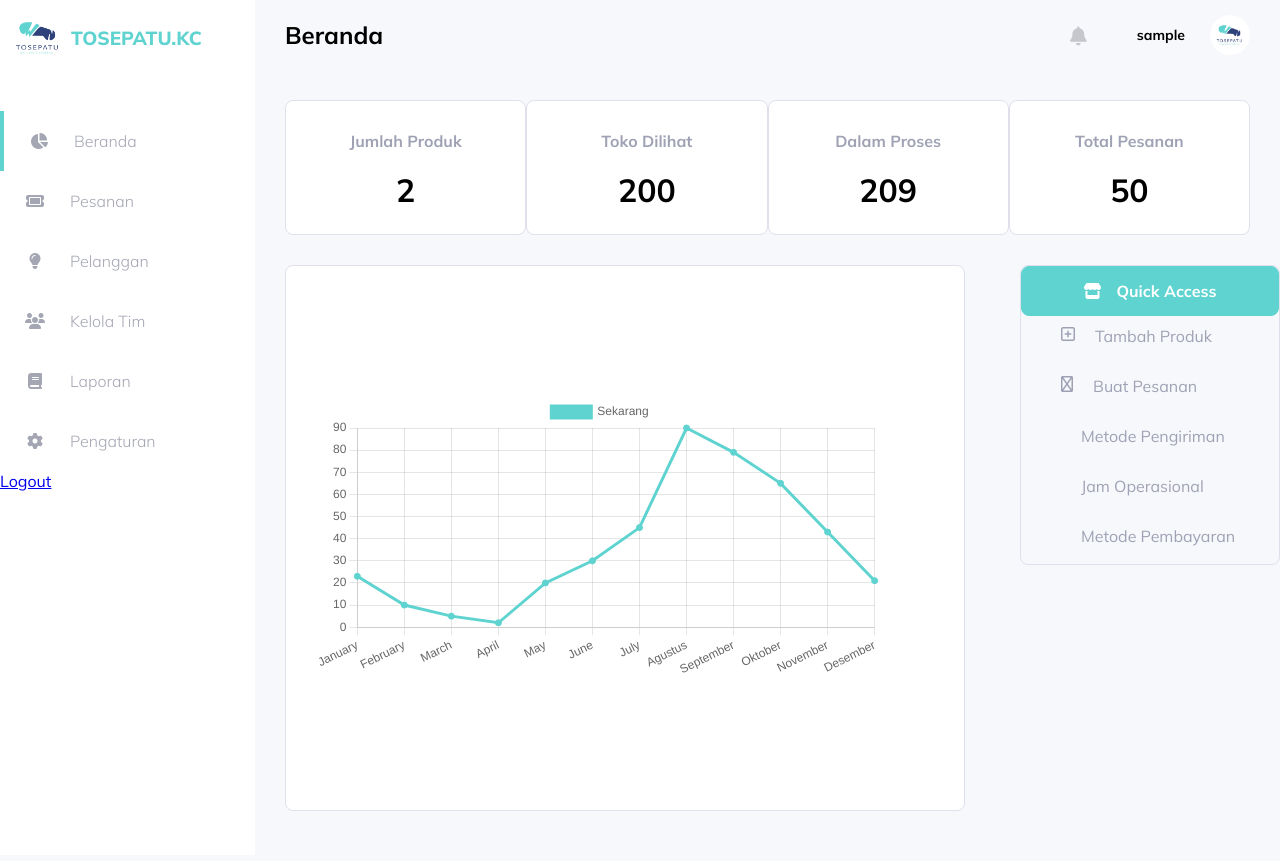
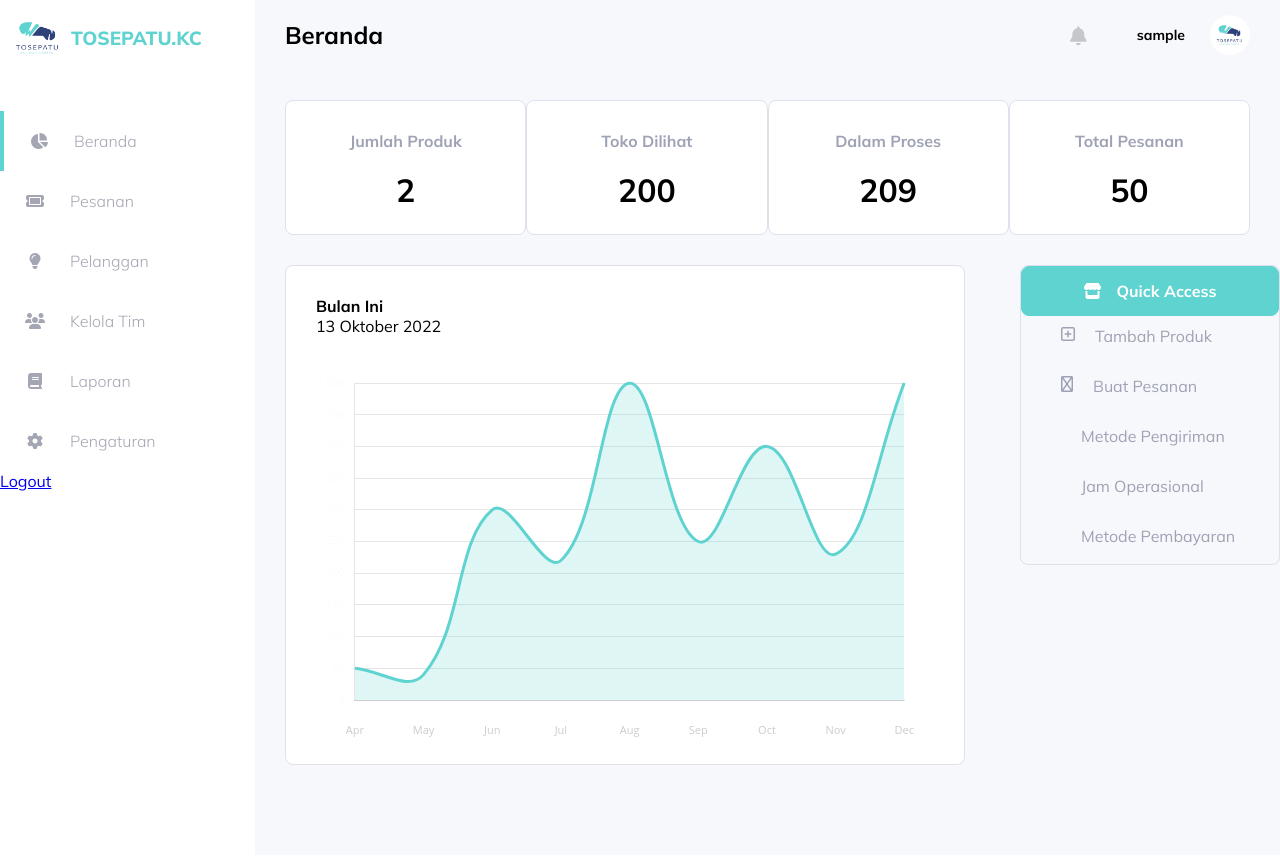
Before and after one commit to Aryaaazrr/tosepatu, a PHP site: page /dashboard.php in a window 1280 px wide; the page is wider, and only the part inside the window is pictured. After the commit the page ends 765 px from the top of that part, so only its background shows below. Run offline with PHP 8.4, Linux system fonts and the light colour scheme; the visitor is signed in with stand-in values (Sample User, id 1); data that the repository does not hold is empty; some libraries are stand-ins or nearby versions.

Commit message:
edit file css, action.php dan edit diagram pada dashboard

```diff
--- a/asset/css/page.css
+++ b/asset/css/page.css
@@ -166,16 +166,22 @@ body {
     display: flex;
 }
 
+
 #interface .content-data .chart {
     background: #fff;
     width: 890px;
-    height: 546px;
-    padding: 130px 30px;
+    height: 500px;
+    padding: 30px 30px;
     margin-left: 30px;
     margin-top: 30px;
     margin-bottom: 50px;
     border: 1px solid #DFE0EB;
     border-radius: 8px;
+}
+
+#interface .content-data .chart .cont-chart {
+    height: 400px;
+    margin-top: 1.6rem;
 }
 
 #interface .content-data .quick-access {
--- a/asset/php/action.php
+++ b/asset/php/action.php
@@ -1,6 +1,5 @@
 <?php
 session_start();
-include '../../funct-random-code.php';
 
 use PHPMailer\PHPMailer\PHPMailer;
 use PHPMailer\PHPMailer\SMTP;
--- a/page/dashboard.php
+++ b/page/dashboard.php
@@ -81,8 +81,22 @@ require_once '../asset/php/session.php';
 
         <div class="content-data">
 
+            <!-- <div class="chart">
+                <canvas id="myChart"></canvas>
+            </div> -->
+
             <div class="chart">
-                    <canvas id="myChart"></canvas>
+                <div class="card-header">
+                    <h4>Bulan Ini</h4>
+                    <p>
+                        <!-- <i class="fa fa-arrow-up text-success"></i> -->
+                        <!-- <span class="font-weight-bold">4% more</span> -->
+                         13 Oktober 2022
+                    </p>
+                </div>
+                <div class="cont-chart">
+                    <canvas id="chart-line" class="chart-canvas"></canvas>
+                </div>
             </div>
 
             <div class="quick-access">
@@ -100,45 +114,104 @@ require_once '../asset/php/session.php';
             </div>
         </div>
         </div>
+
+        <div class="row mt-4">
+            <div class="col-lg-7 mb-lg-0 mb-4">
+                <div class="card-body p-3">
+                </div>
+            </div>
+        </div>
     </section>
 
+    <!--   Core JS Files   -->
+    <script src="../assets/js/core/popper.min.js"></script>
+    <script src="../assets/js/core/bootstrap.min.js"></script>
+    <script src="../assets/js/plugins/perfect-scrollbar.min.js"></script>
+    <script src="../assets/js/plugins/smooth-scrollbar.min.js"></script>
+    <script src="../assets/js/plugins/chartjs.min.js"></script>
     <!-- Line Chart -->
     <script>
-            const labels = [
-                'January',
-                'February',
-                'March',
-                'April',
-                'May',
-                'June',
-                'July',
-                'Agustus',
-                'September',
-                'Oktober',
-                'November',
-                'Desember',
-            ];
+        var ctx1 = document.getElementById("chart-line").getContext("2d");
 
-            const data = {
-                labels: labels,
+        var gradientStroke1 = ctx1.createLinearGradient(0, 230, 0, 50);
+
+        gradientStroke1.addColorStop(1, 'rgba(95, 211, 208, 0.2)');
+        gradientStroke1.addColorStop(0.2, 'rgba(95, 211, 208, 0.2)');
+        gradientStroke1.addColorStop(0, 'rgba(95, 211, 208, 0.2)');
+        new Chart(ctx1, {
+            type: "line",
+            data: {
+                labels: ["Apr", "May", "Jun", "Jul", "Aug", "Sep", "Oct", "Nov", "Dec"],
                 datasets: [{
-                    label: 'Sekarang',
-                    backgroundColor: '#5FD3D0',
-                    borderColor: '#5FD3D0',
-                    data: [23, 10, 5, 2, 20, 30, 45, 90, 79, 65, 43, 21],
-                }]
-            };
+                    label: "Mobile apps",
+                    tension: 0.4,
+                    borderWidth: 0,
+                    pointRadius: 0,
+                    borderColor: "#5FD3D0",
+                    backgroundColor: gradientStroke1,
+                    borderWidth: 3,
+                    fill: true,
+                    data: [50, 40, 300, 220, 500, 250, 400, 230, 500],
+                    maxBarThickness: 6
 
-            const config = {
-                type: 'line',
-                data: data,
-                options: {}
-            };
-
-            const myChart = new Chart(
-                document.getElementById('myChart'),
-                config
-            );
+                }],
+            },
+            options: {
+                responsive: true,
+                maintainAspectRatio: false,
+                plugins: {
+                    legend: {
+                        display: false,
+                    }
+                },
+                interaction: {
+                    intersect: false,
+                    mode: 'index',
+                },
+                scales: {
+                    y: {
+                        grid: {
+                            drawBorder: false,
+                            display: true,
+                            drawOnChartArea: true,
+                            drawTicks: false,
+                            borderDash: [5, 5]
+                        },
+                        ticks: {
+                            display: true,
+                            padding: 10,
+                            color: '#fbfbfb',
+                            font: {
+                                size: 11,
+                                family: "Open Sans",
+                                style: 'normal',
+                                lineHeight: 2
+                            },
+                        }
+                    },
+                    x: {
+                        grid: {
+                            drawBorder: false,
+                            display: false,
+                            drawOnChartArea: false,
+                            drawTicks: false,
+                            borderDash: [5, 5]
+                        },
+                        ticks: {
+                            display: true,
+                            color: '#ccc',
+                            padding: 20,
+                            font: {
+                                size: 11,
+                                family: "Open Sans",
+                                style: 'normal',
+                                lineHeight: 2
+                            },
+                        }
+                    },
+                },
+            },
+        });
     </script>
 
 </body>
```
Lines whose indentation alone changed are shown as unchanged.
